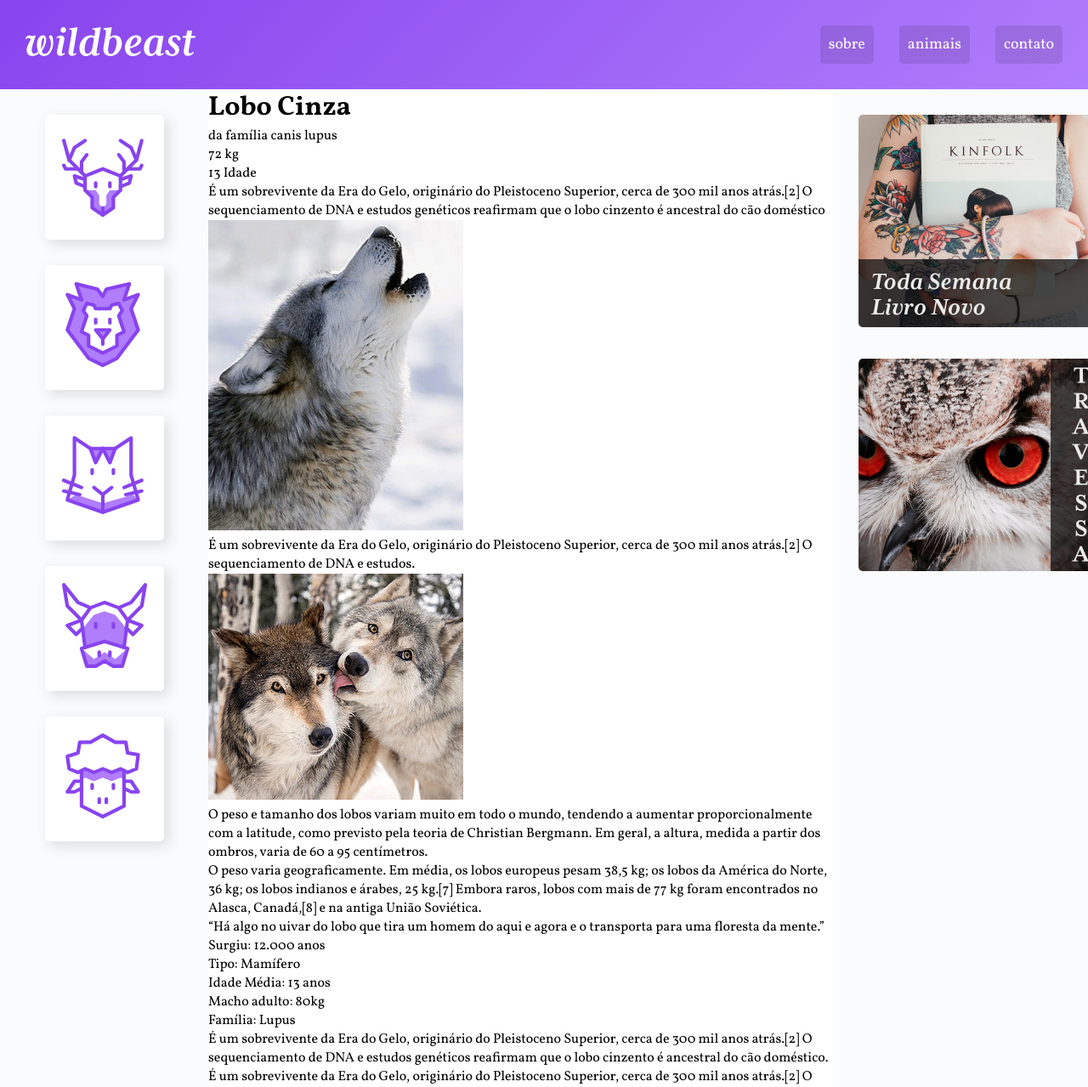
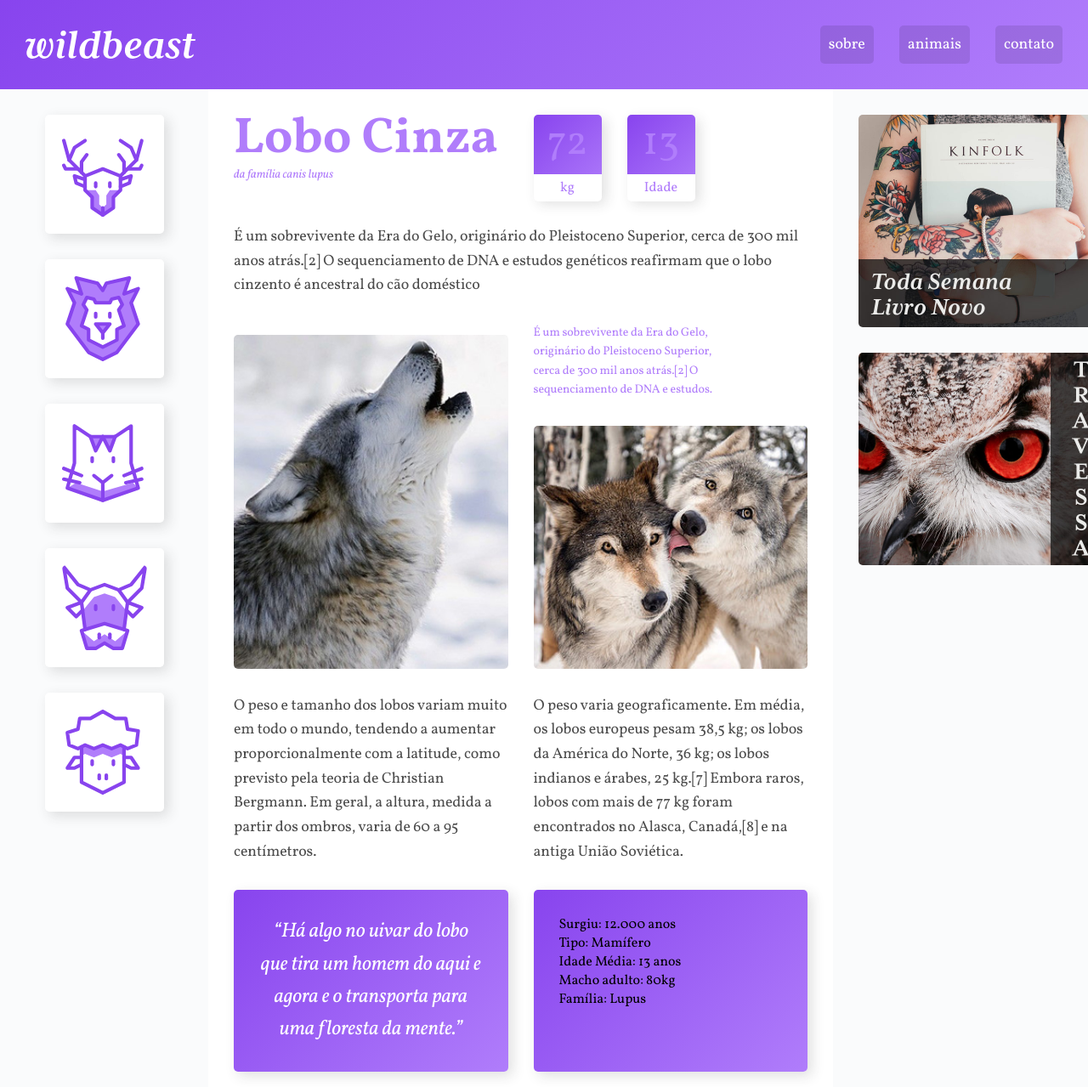
Before and after one commit to lipecsantos/wildbeast__aula, a plain HTML site: page index.html in a window 1280 px wide. Shown: the top 1279 px of the page at 85% size. Drawn offline with Linux system fonts and the light colour scheme.

Commit message:
conteudo continuado

```diff
--- a/index.html
+++ b/index.html
@@ -50,6 +50,7 @@
             </div>
 
             <div class="features">
+                <div>
                     <span class="number">72</span>
                     <span class="weight">kg</span>
                 </div>
@@ -57,13 +58,14 @@
                     <span class="number">13</span>
                     <span class="age">Idade</span>
                 </div>
-            <p>É um sobrevivente da Era do Gelo, originário do Pleistoceno Superior, cerca de 300 mil anos atrás.[2] O sequenciamento de DNA e estudos genéticos reafirmam que o lobo cinzento é ancestral do cão doméstico</p>
+            </div>
+            <p class="col__wide">É um sobrevivente da Era do Gelo, originário do Pleistoceno Superior, cerca de 300 mil anos atrás.[2] O sequenciamento de DNA e estudos genéticos reafirmam que o lobo cinzento é ancestral do cão doméstico</p>
 
-            <img src="src/assets/images/wolf1.jpg" alt="Lobo 1">
+            <img class='img__1' src="src/assets/images/wolf1.jpg" alt="Lobo 1">
 
-            <p>É um sobrevivente da Era do Gelo, originário do Pleistoceno Superior, cerca de 300 mil anos atrás.[2] O sequenciamento de DNA e estudos.</p>
+            <p class="destaque">É um sobrevivente da Era do Gelo, originário do Pleistoceno Superior, cerca de 300 mil anos atrás.[2] O sequenciamento de DNA e estudos.</p>
 
-            <img src="src/assets/images/wolf2.jpg" alt="Lobo 2">
+            <img class='img__2' src="src/assets/images/wolf2.jpg" alt="Lobo 2">
 
             <p>O peso e tamanho dos lobos variam muito em todo o mundo, tendendo a aumentar proporcionalmente com a latitude, como previsto pela teoria de Christian Bergmann. Em geral, a altura, medida a partir dos ombros, varia de 60 a 95 centímetros.</p>
 
@@ -88,7 +90,7 @@
                 <p>É um sobrevivente da Era do Gelo, originário do Pleistoceno Superior, cerca de 300 mil anos atrás.[2] O sequenciamento de DNA e estudos genéticos reafirmam que o lobo cinzento é ancestral do cão doméstico.</p>
             </div>
 
-            <img src="src/assets/images/wolf3.jpg" alt="Lobo 3">
+            <img class='col__wide ' src="src/assets/images/wolf3.jpg" alt="Lobo 3">
 
         </main>
 
--- a/src/css/style.css
+++ b/src/css/style.css
@@ -4,6 +4,12 @@
     list-style: none;
     text-decoration: none;
     font-family: 'Vollkorn', Georgia, serif;
+}
+
+img {
+    display: block;
+    width: 100%;
+    border-radius: 5px;
 }
 
 
@@ -90,6 +96,122 @@
 
 .content {
     grid-area: content;
+    max-width: 900px;
+    margin: 0 auto;
+    padding: 30px;
+    display: grid;
+    grid-template-columns: 1fr 1fr;
+    grid-gap: 30px;
+}
+
+.col__wide {
+    grid-column: 1 / -1;
+}
+
+.img__1 {
+    grid-row: span 2;
+    align-self: end;
+}
+
+.img__2 {
+    align-self: end;
+}
+
+
+/* ESTILOS CONTENT */
+
+p {
+    font-size: 1.12em;
+    line-height: 1.6;
+    letter-spacing: -0.005em;
+    color: rgba(0, 0, 0, .7);
+}
+
+.infos p+p {
+    margin-top: 30px;
+}
+
+
+/* TÍTULO */
+
+.title {
+    color: #B07DFB;
+}
+
+.title h1 {
+    font-size: 3.7em;
+    line-height: 1;
+    font-weight: 700;
+}
+
+.title span {
+    font-size: 0.875em;
+    font-style: italic;
+}
+
+
+/* FEATURES */
+
+.features {
+    display: flex;
+    align-items: flex-start;
+}
+
+.features>div {
+    width: 80px;
+    text-align: center;
+    background: linear-gradient(135deg, #8844ee, #B07DFB);
+    border-radius: 5px;
+    box-shadow: 5px 5px 15px 0px rgba(44, 44, 44, 0.15);
+    position: relative;
+}
+
+.features>div:first-child {
+    margin-right: 30px;
+}
+
+.features span {
+    display: block;
+    color: #B07DFB;
+}
+
+.number {
+    color: #B07DFB;
+    font-size: 3em;
+    line-height: 1;
+    margin: 10px auto;
+}
+
+.weight,
+.age {
+    background: white;
+    border-radius: 0 0 5px 5px;
+    padding: 5px 0;
+    position: relative;
+    top: 2px;
+}
+
+.destaque {
+    font-size: 0.875em;
+    color: #B07DFB;
+    max-width: 16em;
+}
+
+.quote,
+.atributes {
+    padding: 30px;
+    border-radius: 5px;
+    box-shadow: 5px 5px 15px 0px rgba(44, 44, 44, 0.15);
+    background: linear-gradient(135deg, #8844ee, #B07DFB);
+}
+
+.quote p {
+    font-size: 1.5em;
+    font-style: italic;
+    text-align: center;
+    max-width: 500px;
+    margin: 0 auto;
+    color: white;
 }
 
 
@@ -105,6 +227,7 @@
     align-content: start;
     padding: 30px;
     grid-gap: 30px;
+    grid-template-columns: repeat(auto-fit, minmax(150px, 1fr));
 }
 
 .ads img {
```
Lines whose indentation alone changed are shown as unchanged.
